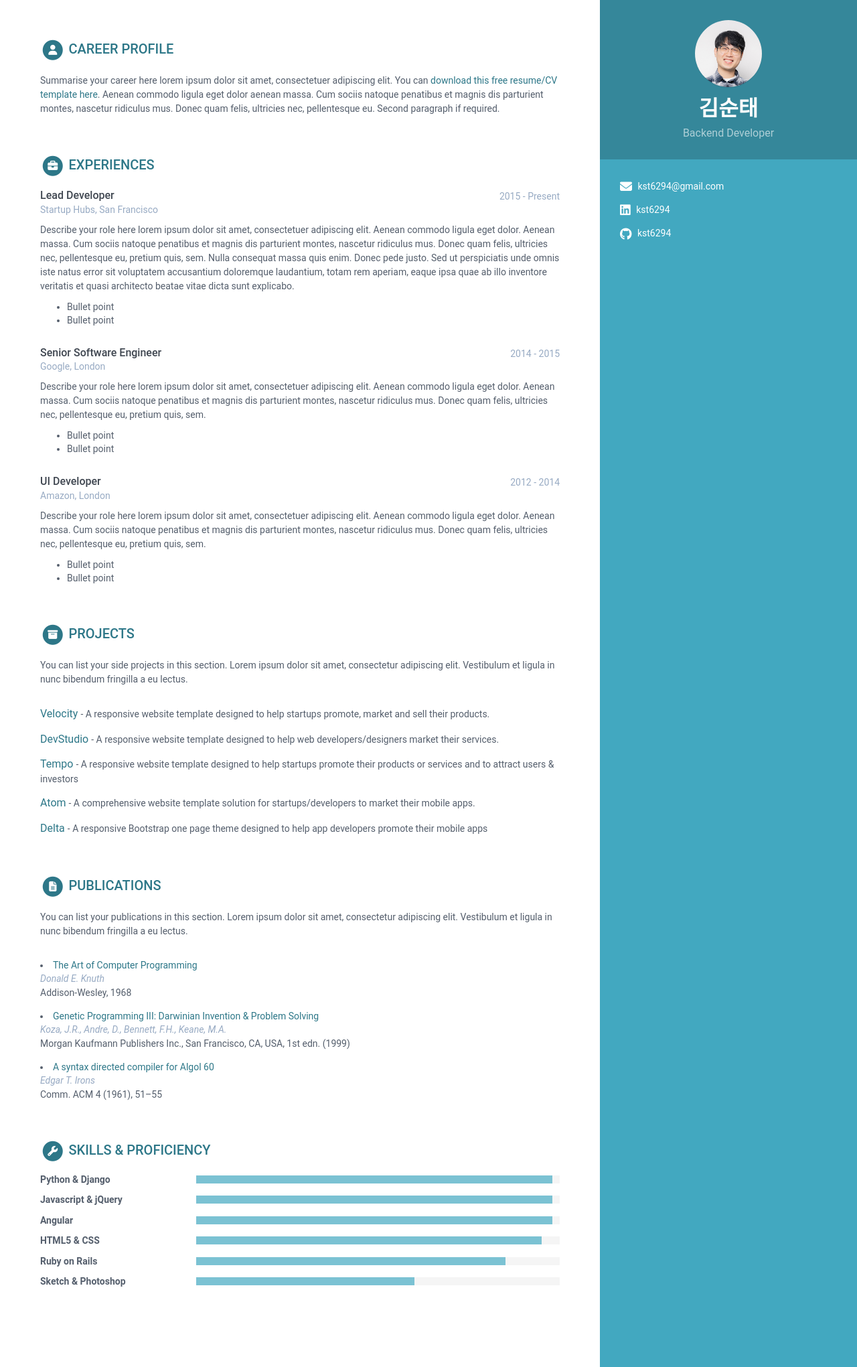
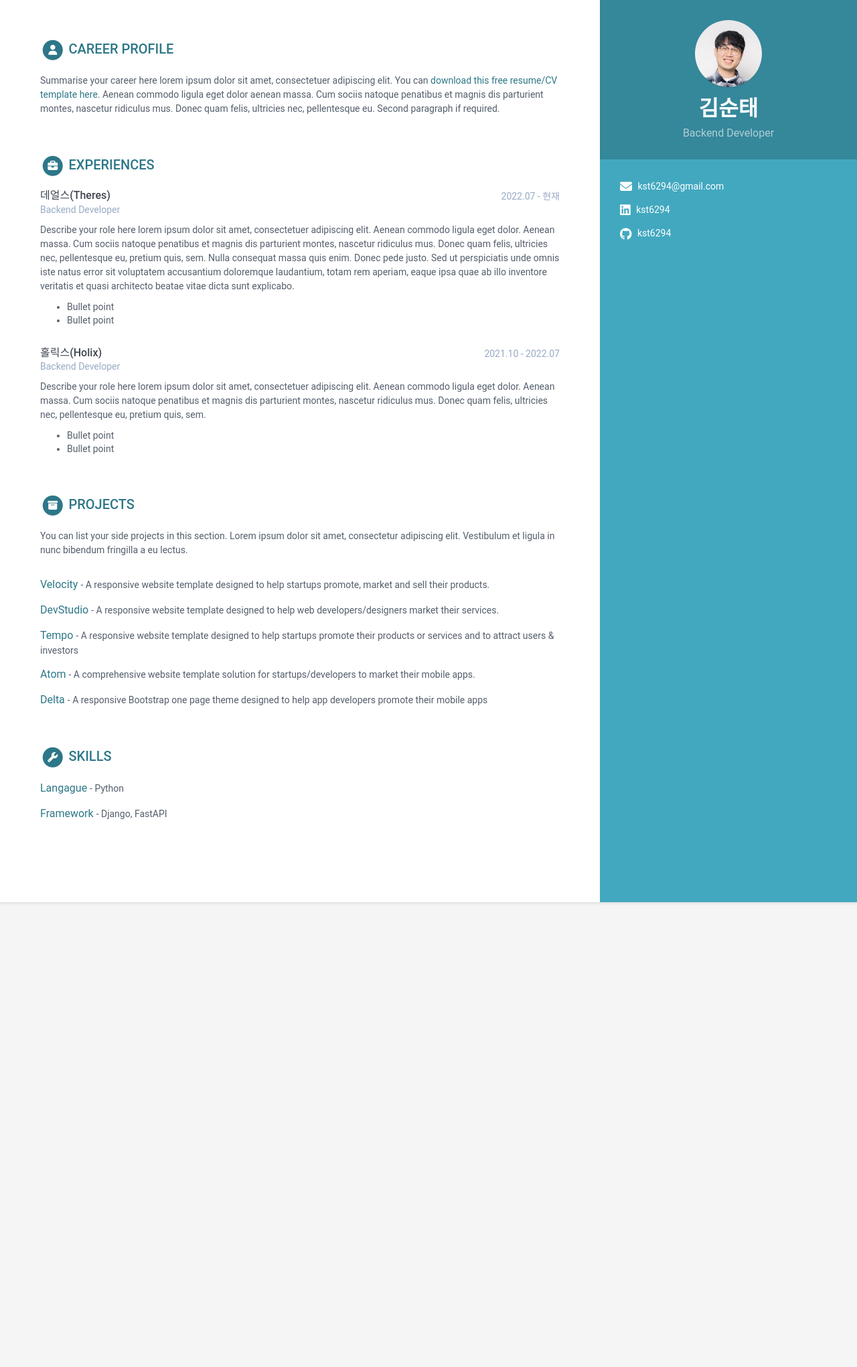
Before and after one commit to kst6294/kst6294.github.io, a Jekyll site: the page built from print.html, in a window 1280 px wide. Shown: the whole page at 67% size. Built offline with Jekyll 4.4.1, drawn with Linux system fonts in a browser that asks for light colours; after the commit the page ends 1347 px from its top, so only the background shows below that.

Commit message:
몇가지 내용 추가

```diff
--- a/_data/data.yml
+++ b/_data/data.yml
@@ -4,8 +4,8 @@
 
 sidebar:
     position: right # position of the sidebar : left or right
-    about: True # set to False or comment line if you want to remove the "how to use?" in the sidebar
-    # education: True # set to False if you want education in main section instead of in sidebar
+    about: False # set to False or comment line if you want to remove the "how to use?" in the sidebar
+    education: False # set to False if you want education in main section instead of in sidebar
 
     # Profile information
     name: 김순태
@@ -95,9 +95,11 @@ career-profile:
 experiences:
     title: Experiences
     info:
-      - role: Lead Developer
-        time: 2015 - Present
-        company: Startup Hubs, San Francisco
+      -
+        company: 데얼스(Theres)
+        role: Backend Developer
+        time: 2022.07 - 현재
+
         details: |
           Describe your role here lorem ipsum dolor sit amet, consectetuer
           adipiscing elit. Aenean commodo ligula eget dolor. Aenean massa.
@@ -110,20 +112,10 @@ experiences:
           architecto beatae vitae dicta sunt explicabo.
             - Bullet point
             - Bullet point
-      - role: Senior Software Engineer
-        time: 2014 - 2015
-        company: Google, London
-        details: |
-          Describe your role here lorem ipsum dolor sit amet, consectetuer
-          adipiscing elit. Aenean commodo ligula eget dolor. Aenean massa.
-          Cum sociis natoque penatibus et magnis dis parturient montes,
-          nascetur ridiculus mus. Donec quam felis, ultricies nec,
-          pellentesque eu, pretium quis, sem.
-            - Bullet point
-            - Bullet point
-      - role: UI Developer
-        time: 2012 - 2014
-        company: Amazon, London
+      - company: 홀릭스(Holix)
+        role: Backend Developer
+        time: 2021.10 - 2022.07
+
         details: |
           Describe your role here lorem ipsum dolor sit amet, consectetuer
           adipiscing elit. Aenean commodo ligula eget dolor. Aenean massa.
@@ -133,46 +125,47 @@ experiences:
             - Bullet point
             - Bullet point
 
-certifications:
-      title: Certifications
-      list:
-        - name: CV Builder
-          start: 2020
-          end: 2021
-          organization: Microsoft
-          credentialid: 111-222
-          credentialurl: www.google.com
-          credentialname: Google
-          details: |
-            Details about cert. Lorem ipsum dolor sit amet, consectetur
-            adipiscing elit.
-            Nullam eget orci purus. Nullam ultrices neque nibh.
-            Aenean fermentum, felis vulputate suscipit accumsan,
-            sem enim bibendum augue, sed convallis arcu lacus at dui.
-            Pellentesque et nibh suscipit, vestibulum turpis eu, semper tortor.
-            Praesent felis nibh, eleifend id eleifend id, dictum id enim.
-            Praesent venenatis erat non augue suscipit consectetur.
 
-            Second paragraph. Sed eleifend enim ante, vitae efficitur purus
-            fringilla vel. Ut euismod, sem sed vulputate venenatis,
-            justo diam viverra velit, sed rhoncus leo leo eu justo.
-            Suspendisse placerat risus ante, sed porta nisi blandit at.
-        - name: Git learning
-          start: 2019
-          end:
-          organization: Microsoft
-          credentialid: 111-222
-          credentialurl: www.github.com
-          credentialname: Github
-          details: |
-            Older certification. Lorem ipsum dolor sit amet, consectetur
-            adipiscing elit.
-            Nullam eget orci purus. Nullam ultrices neque nibh.
-            Aenean fermentum, felis vulputate suscipit accumsan,
-            sem enim bibendum augue, sed convallis arcu lacus at dui.
-            Pellentesque et nibh suscipit, vestibulum turpis eu, semper tortor.
-            Praesent felis nibh, eleifend id eleifend id, dictum id enim.
-            Praesent venenatis erat non augue suscipit consectetur.
+# certifications:
+#       title: Certifications
+#       list:
+#         - name: CV Builder
+#           start: 2020
+#           end: 2021
+#           organization: Microsoft
+#           credentialid: 111-222
+#           credentialurl: www.google.com
+#           credentialname: Google
+#           details: |
+#             Details about cert. Lorem ipsum dolor sit amet, consectetur
+#             adipiscing elit.
+#             Nullam eget orci purus. Nullam ultrices neque nibh.
+#             Aenean fermentum, felis vulputate suscipit accumsan,
+#             sem enim bibendum augue, sed convallis arcu lacus at dui.
+#             Pellentesque et nibh suscipit, vestibulum turpis eu, semper tortor.
+#             Praesent felis nibh, eleifend id eleifend id, dictum id enim.
+#             Praesent venenatis erat non augue suscipit consectetur.
+
+#             Second paragraph. Sed eleifend enim ante, vitae efficitur purus
+#             fringilla vel. Ut euismod, sem sed vulputate venenatis,
+#             justo diam viverra velit, sed rhoncus leo leo eu justo.
+#             Suspendisse placerat risus ante, sed porta nisi blandit at.
+#         - name: Git learning
+#           start: 2019
+#           end:
+#           organization: Microsoft
+#           credentialid: 111-222
+#           credentialurl: www.github.com
+#           credentialname: Github
+#           details: |
+#             Older certification. Lorem ipsum dolor sit amet, consectetur
+#             adipiscing elit.
+#             Nullam eget orci purus. Nullam ultrices neque nibh.
+#             Aenean fermentum, felis vulputate suscipit accumsan,
+#             sem enim bibendum augue, sed convallis arcu lacus at dui.
+#             Pellentesque et nibh suscipit, vestibulum turpis eu, semper tortor.
+#             Praesent felis nibh, eleifend id eleifend id, dictum id enim.
+#             Praesent venenatis erat non augue suscipit consectetur.
 
 projects:
     title: Projects
@@ -201,68 +194,58 @@ projects:
         link: "#"
         tagline: "A responsive Bootstrap one page theme designed to help app developers promote their mobile apps"
 
-oss:
-    title: OSS Contributions
-    intro: >
-      You can list your open source software contributions in this
-      section. Lorem ipsum dolor sit amet, consectetur adipiscing elit.
-      Vestibulum et ligula in nunc bibendum fringilla a eu lectus.
-    contributions:
-      - title: Tempo
-        link: "#"
-        tagline: "A responsive website template designed to help startups promote their products or services and to attract users &amp; investors"
+# oss:
+#     title: OSS Contributions
+#     intro: >
+#       You can list your open source software contributions in this
+#       section. Lorem ipsum dolor sit amet, consectetur adipiscing elit.
+#       Vestibulum et ligula in nunc bibendum fringilla a eu lectus.
+#     contributions:
+#       - title: Tempo
+#         link: "#"
+#         tagline: "A responsive website template designed to help startups promote their products or services and to attract users &amp; investors"
 
-      - title: Atom
-        link: "#"
-        tagline: "A comprehensive website template solution for startups/developers to market their mobile apps."
+#       - title: Atom
+#         link: "#"
+#         tagline: "A comprehensive website template solution for startups/developers to market their mobile apps."
 
-      - title: Delta
-        link: "#"
-        tagline: "A responsive Bootstrap one page theme designed to help app developers promote their mobile apps"
+#       - title: Delta
+#         link: "#"
+#         tagline: "A responsive Bootstrap one page theme designed to help app developers promote their mobile apps"
 
-publications:
-    title: Publications
-    intro: |
-      You can list your publications in this section. Lorem ipsum dolor sit
-      amet, consectetur adipiscing elit. Vestibulum et ligula in nunc
-      bibendum fringilla a eu lectus.
-    papers:
-      - title: The Art of Computer Programming
-        link: "#"
-        authors: Donald E. Knuth
-        conference: Addison-Wesley, 1968
+# publications:
+#     title: Publications
+#     intro: |
+#       You can list your publications in this section. Lorem ipsum dolor sit
+#       amet, consectetur adipiscing elit. Vestibulum et ligula in nunc
+#       bibendum fringilla a eu lectus.
+#     papers:
+#       - title: The Art of Computer Programming
+#         link: "#"
+#         authors: Donald E. Knuth
+#         conference: Addison-Wesley, 1968
 
-      - title: "Genetic Programming III: Darwinian Invention &amp; Problem Solving"
-        link: "#"
-        authors: Koza, J.R., Andre, D., Bennett, F.H., Keane, M.A.
-        conference: "Morgan Kaufmann Publishers Inc., San Francisco, CA, USA, 1st edn. (1999)"
+#       - title: "Genetic Programming III: Darwinian Invention &amp; Problem Solving"
+#         link: "#"
+#         authors: Koza, J.R., Andre, D., Bennett, F.H., Keane, M.A.
+#         conference: "Morgan Kaufmann Publishers Inc., San Francisco, CA, USA, 1st edn. (1999)"
 
-      - title: A syntax directed compiler for Algol 60
-        link: "#"
-        authors: Edgar T. Irons
-        conference: "Comm. ACM 4 (1961), 51–55"
+#       - title: A syntax directed compiler for Algol 60
+#         link: "#"
+#         authors: Edgar T. Irons
+#         conference: "Comm. ACM 4 (1961), 51–55"
 
 skills:
-    title: Skills &amp; Proficiency
+    title: Skills
+    assignments:
+      - title: Langague
+        tagline: "Python"
 
-    toolset:
-      - name: Python & Django
-        level: 98%
+      - title: Framework
+        tagline: "Django, FastAPI"
 
-      - name: Javascript & jQuery
-        level: 98%
 
-      - name: Angular
-        level: 98%
 
-      - name: HTML5 & CSS
-        level: 95%
-
-      - name: Ruby on Rails
-        level: 85%
-
-      - name: Sketch & Photoshop
-        level: 60%
 
 footer: >
     Hello World! <i class="fas fa-heart"></i> <a href="https://github.com/kst6294" target="_blank" rel="nofollow">kst6294</a>
--- a/_includes/experiences.html
+++ b/_includes/experiences.html
@@ -15,11 +15,11 @@
     <div class="meta">
 
       <div class="upper-row">
-        <h3 class="job-title">{{ experience.role }}</h3>
+        <h3 class="experience-company">{{ experience.company }}</h3>
         <div class="time">{{ experience.time }}</div>
       </div><!--//upper-row-->
 
-      <div class="company">{{ experience.company }}</div>
+      <div class="experience-role">{{ experience.role }}</div>
 
     </div><!--//meta-->
 
--- a/_includes/skills.html
+++ b/_includes/skills.html
@@ -9,17 +9,19 @@
   </h2>
 
   <div class="skillset">
-    {% for skill in skills.toolset %}
-    <div class="item">
-      <h3 class="level-title">{{ skill.name }}</h3>
-      {% assign skill_level = 'width: ' | append: skill.level %}
-      <div class="level-bar">
-        <div class="level-bar-inner" style="{{skill_level}}"></div>
-      </div>
-      <!--//level-bar-->
-    </div>
-    <!--//item-->
-    {% endfor %}
+    {% for project in skills.assignments %}
+        <div class="item">
+
+          <span class="project-title">
+            {{ project.title }}
+          </span>
+
+          {% if project.tagline %}
+          - <span class="project-tagline">{{ project.tagline }}</span>
+          {% endif %}
+
+        </div><!--//item-->
+      {% endfor %}
   </div>
 </section>
 <!--//skills-section-->
--- a/_sass/_base.scss
+++ b/_sass/_base.scss
@@ -191,6 +191,7 @@ p {
     display: flex;
   }
   .job-title,
+  .experience-company,
   .degree,
   .cert-title{
     color: $text-color;
@@ -200,6 +201,7 @@ p {
     font-weight: 500;
     flex: 75%;
   }
+
   .time,
   .cert-url {
     position: absolute;
@@ -209,6 +211,7 @@ p {
     flex: 25%;
   }
   .company,
+  .experience-role,
   .university,
   .cert-org {
     margin-bottom: 10px;
```
